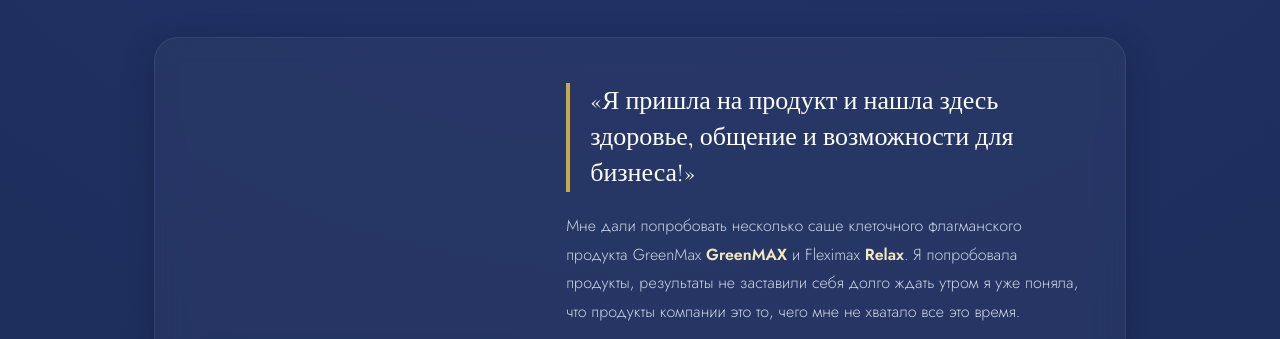
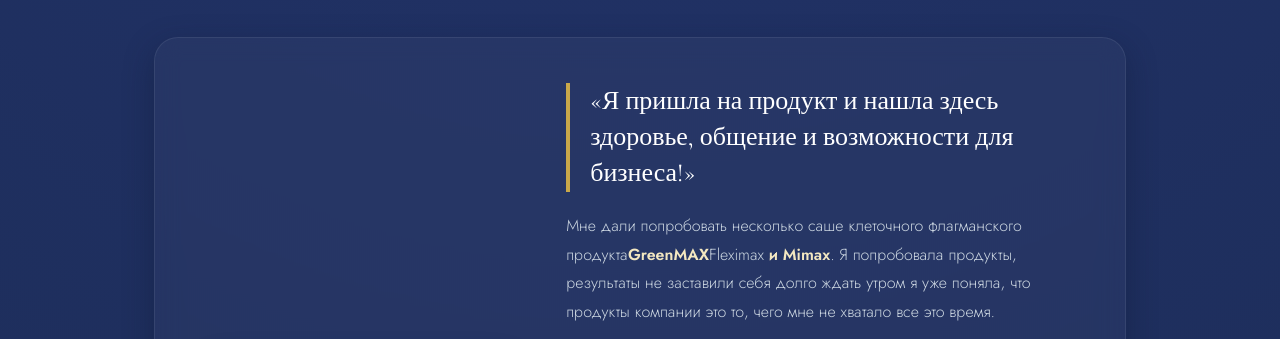
Before and after one commit to YertayNub/m-AltynBiz, a plain HTML site: page index.html in a window 1280 px wide. Shown: the part 607-946 px from the top of the page. Drawn offline with nearby package versions, Linux system fonts and the light colour scheme.

Commit message:
Update index.html

```diff
--- a/index.html
+++ b/index.html
@@ -151,7 +151,7 @@
                 </h4>
 
                 <div class="story-text">
-                    <p>Мне дали попробовать несколько саше клеточного флагманского продукта GreenMax <strong style="color: var(--gold-light); font-weight: 600;">GreenMAX</strong> и Fleximax <strong style="color: var(--gold-light); font-weight: 600;">Relax</strong>. Я попробовала продукты, результаты не заставили себя долго ждать утром я уже поняла, что продукты компании это то, чего мне не хватало все это время.</p>
+                    <p>Мне дали попробовать несколько саше клеточного флагманского продукта<strong style="color: var(--gold-light); font-weight: 600;">GreenMAX</strong>Fleximax <strong style="color: var(--gold-light); font-weight: 600;">и Mimax</strong>. Я попробовала продукты, результаты не заставили себя долго ждать утром я уже поняла, что продукты компании это то, чего мне не хватало все это время.</p>
                     <p> со временем я почувствовала легкость, подвижность в суставах и желание жить</p>
                     <p>Но когда я ознакомилась с маркетинг-планом <strong>M International</strong>, я увидела здесь деньги и огромные возможности для бизнеса.</p>
 
```
